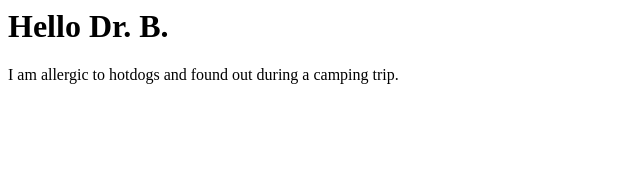
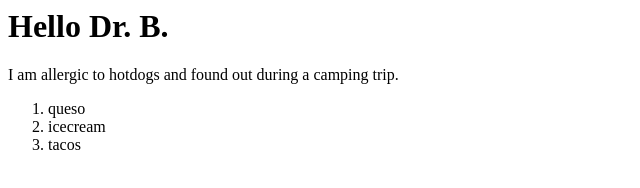
Before and after one commit to kate-barnett/HI-lab-, a plain HTML site: page index.html in a window 1280 px wide. Shown: the whole page, without its empty margins (0-640 px from the left). Drawn offline with Linux system fonts and the light colour scheme.

Commit message:
Update index.html

```diff
--- a/index.html
+++ b/index.html
@@ -5,5 +5,10 @@
   <p>
     I am allergic to hotdogs and found out during a camping trip.
   </p>
+ <ol>
+  <li> queso</li>
+  <li> icecream</li>
+  <li> tacos</li>
+ </ol>
 </body>
 </html>
```
